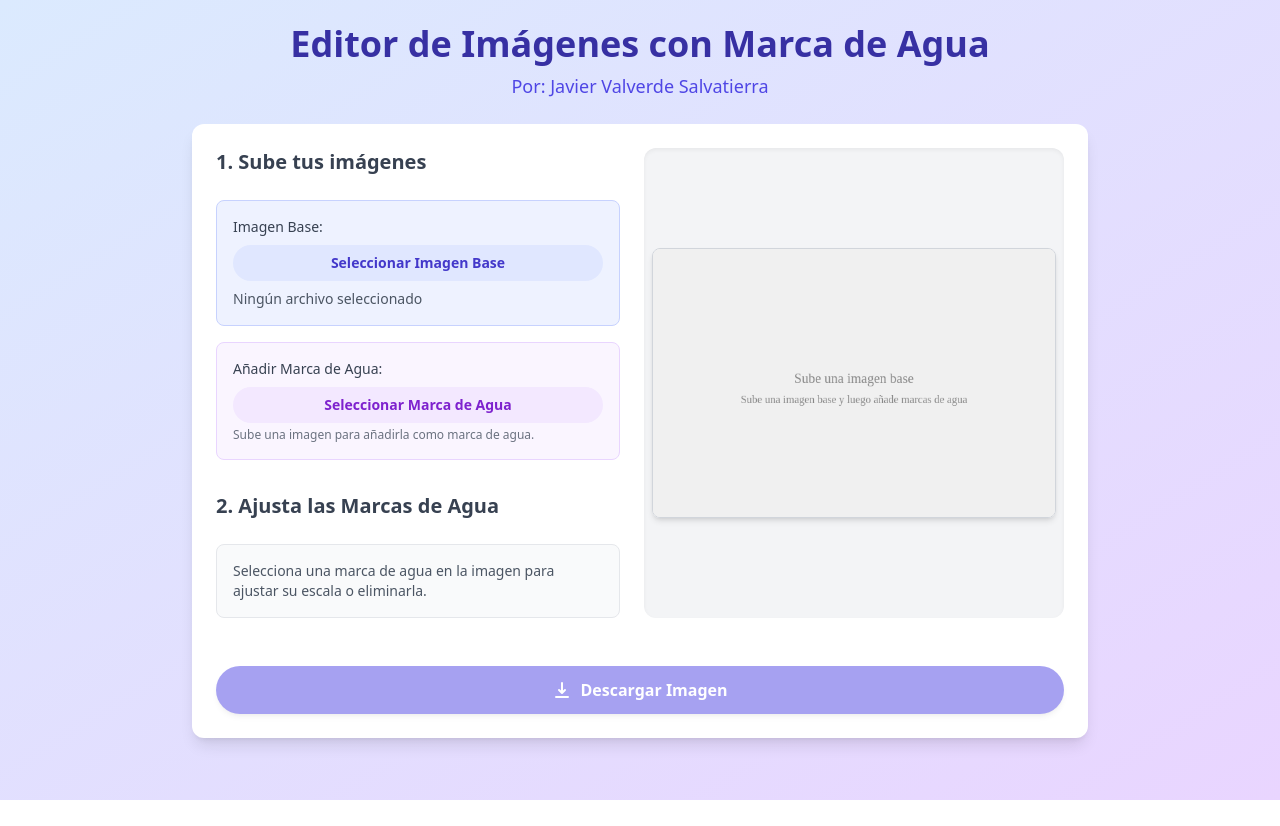
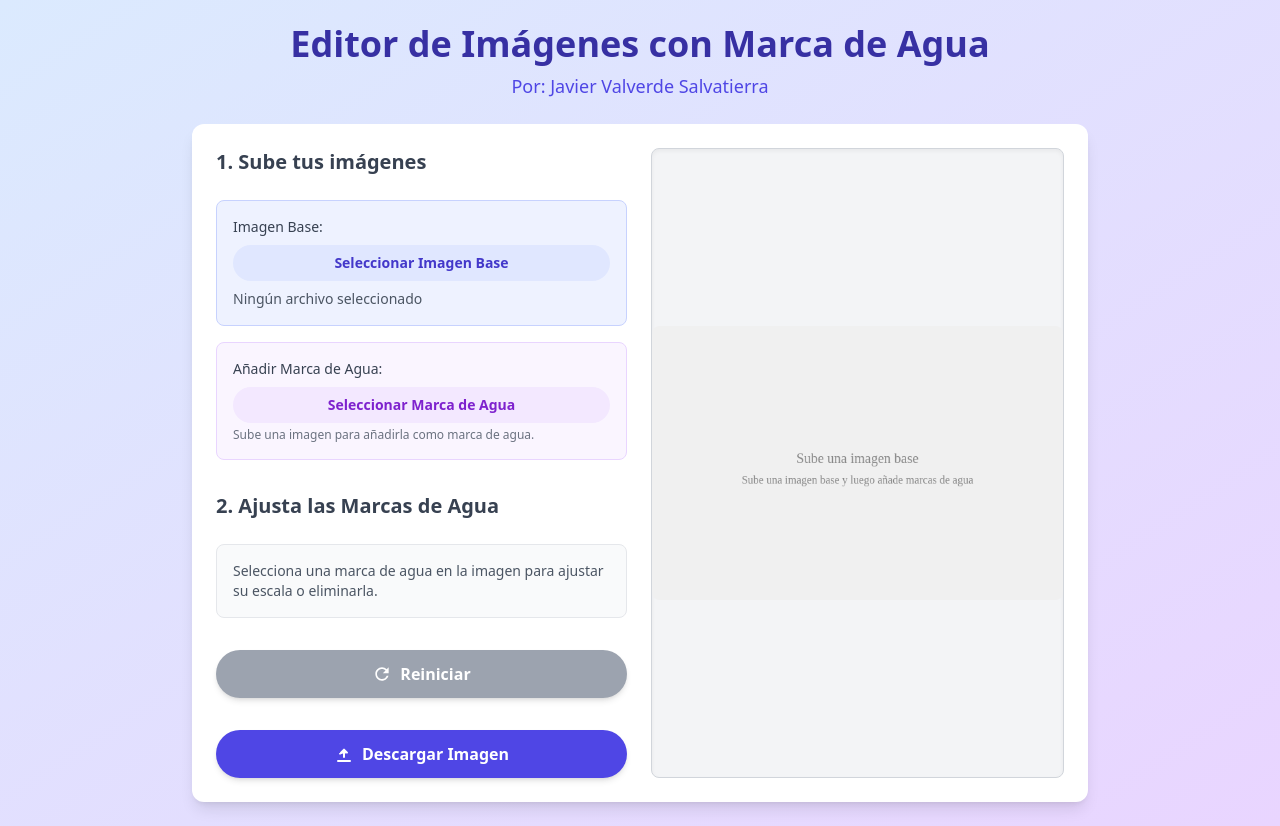
Before and after one commit to JaviSalvatierra/MarcadeAgua, a React (Create React App) app: page / in a window 1280 px wide. Before the commit the page ends 800 px from the top, so only its background shows below. Built offline with nearby package versions, Linux system fonts and the light colour scheme.

Commit message:
Últimos cambios de la aplicación

```diff
--- a/src/App.js
+++ b/src/App.js
@@ -37,7 +37,7 @@ const App = () => {
     }, []);
 
     // Función para dibujar las imágenes en el canvas
-    const drawImagesOnCanvas = useCallback(async () => {
+    const drawImagesOnCanvas = useCallback(async (drawSelectionBorder = true) => {
         const canvas = canvasRef.current;
         if (!canvas) return;
 
@@ -87,8 +87,8 @@ const App = () => {
                         height: scaledWatermarkHeight,
                     });
 
-                    // Dibujar un borde si esta es la marca de agua activa
-                    if (activeWatermarkId === watermark.id) {
+                    // Dibujar un borde si esta es la marca de agua activa Y si se debe dibujar el borde de selección
+                    if (drawSelectionBorder && activeWatermarkId === watermark.id) {
                         ctx.strokeStyle = '#6366f1'; // Tailwind indigo-500
                         ctx.lineWidth = 3;
                         ctx.strokeRect(actualX, actualY, scaledWatermarkWidth, scaledWatermarkHeight);
@@ -194,8 +194,9 @@ const App = () => {
         const yCss = clientY - rect.top;
 
         // Calcular el factor de escala entre el tamaño CSS del canvas y su tamaño interno (HTML attributes)
-        const scaleX = canvas.width / rect.width;
-        const scaleY = canvas.height / rect.height;
+        // Usamos offsetWidth/offsetHeight para obtener el tamaño renderizado del canvas
+        const scaleX = canvas.width / canvas.offsetWidth;
+        const scaleY = canvas.height / canvas.offsetHeight;
 
         // Escalar las coordenadas CSS a las coordenadas internas del canvas
         return {
@@ -308,14 +309,60 @@ const App = () => {
     // Función para descargar la imagen combinada
     const downloadImage = () => {
         const canvas = canvasRef.current;
-        if (canvas) {
+        if (!canvas || !baseImageSrc) {
+            setError("Sube una imagen base antes de descargar.");
+            return;
+        }
+
+        // Crear un canvas temporal para el guardado sin el borde de selección
+        const tempCanvas = document.createElement('canvas');
+        tempCanvas.width = canvas.width;
+        tempCanvas.height = canvas.height;
+        const tempCtx = tempCanvas.getContext('2d');
+
+        // Redibujar la imagen base
+        const baseImage = new Image();
+        baseImage.onload = () => {
+            tempCtx.drawImage(baseImage, 0, 0, tempCanvas.width, tempCanvas.height);
+
+            // Redibujar todas las marcas de agua (sin el borde de selección)
+            for (const watermark of watermarks) {
+                if (watermark.obj) {
+                    const scaledWatermarkWidth = watermark.obj.width * watermark.scale;
+                    const scaledWatermarkHeight = watermark.obj.height * watermark.scale;
+                    const actualX = Math.max(0, Math.min(watermark.x, tempCanvas.width - scaledWatermarkWidth));
+                    const actualY = Math.max(0, Math.min(watermark.y, tempCanvas.height - scaledWatermarkHeight));
+                    tempCtx.drawImage(watermark.obj, actualX, actualY, scaledWatermarkWidth, scaledWatermarkHeight);
+                }
+            }
+
+            // Descargar la imagen del canvas temporal
             const link = document.createElement('a');
             link.download = 'imagen_con_marcas_de_agua.png';
-            link.href = canvas.toDataURL('image/png');
+            link.href = tempCanvas.toDataURL('image/png');
             document.body.appendChild(link);
             link.click();
             document.body.removeChild(link);
-        }
+            setError(null); // Limpiar cualquier error anterior
+        };
+        baseImage.onerror = () => {
+            setError("Error al cargar la imagen base para la descarga.");
+        };
+        baseImage.src = baseImageSrc;
+    };
+
+    // Función para reiniciar la aplicación a su estado inicial
+    const handleReset = () => {
+        setBaseImageSrc(null);
+        setBaseImageName(null);
+        setWatermarks([]);
+        setNextWatermarkId(0);
+        setActiveWatermarkId(null);
+        setLoading(false);
+        setError(null);
+        // Opcional: Limpiar los inputs de archivo si es necesario, aunque key={nextWatermarkId} ya ayuda
+        if (baseImageInputRef.current) baseImageInputRef.current.value = '';
+        if (watermarkInputRef.current) watermarkInputRef.current.value = '';
     };
 
     return (
@@ -466,60 +513,53 @@ const App = () => {
                             </p>
                         )}
                     </div>
+                    {/* Botón de Reiniciar */}
+                    <button
+                        onClick={handleReset}
+                        className="mt-4 w-full bg-gray-400 hover:bg-gray-500 text-white font-bold py-3 px-6 rounded-full shadow-md
+                                   transition duration-300 ease-in-out transform hover:scale-105 flex items-center justify-center gap-2"
+                    >
+                        <svg xmlns="http://www.w3.org/2000/svg" className="h-5 w-5" viewBox="0 0 24 24" fill="currentColor">
+                            <path d="M17.65 6.35C16.2 4.9 14.21 4 12 4c-4.42 0-7.99 3.58-7.99 8s3.57 8 7.99 8c3.73 0 6.84-2.55 7.73-6h-2.08c-.82 2.33-3.04 4-5.65 4-3.31 0-6-2.69-6-6s2.69-6 6-6c1.66 0 3.14.69 4.22 1.78L13 11h7V4l-2.35 2.35z"/>
+                        </svg>
+                        Reiniciar
+                    </button>
+
+                    {/* Botón de Descargar */}
+                    <button
+                        onClick={downloadImage}
+                        className="mt-4 w-full bg-indigo-600 hover:bg-indigo-700 text-white font-bold py-3 px-6 rounded-full shadow-md
+                                   transition duration-300 ease-in-out transform hover:scale-105 flex items-center justify-center gap-2"
+                    >
+                        <svg xmlns="http://www.w3.org/2000/svg" className="h-5 w-5" viewBox="0 0 20 20" fill="currentColor">
+                            <path fillRule="evenodd" d="M3 17a1 1 0 011-1h12a1 1 0 110 2H4a1 1 0 01-1-1zm3.293-7.707a1 1 0 010-1.414l3-3a1 1 0 011.414 0l3 3a1 1 0 01-1.414 1.414L11 9.414V13a1 1 0 11-2 0V9.414L6.707 10.293a1 1 0 01-1.414-1.414z" clipRule="evenodd" />
+                        </svg>
+                        Descargar Imagen
+                    </button>
+
+                    {/* Mensajes de carga y error */}
+                    {loading && (
+                        <p className="text-center text-indigo-500 mt-4">Cargando...</p>
+                    )}
+                    {error && (
+                        <p className="text-center text-red-500 mt-4">{error}</p>
+                    )}
                 </div>
 
-                {/* Sección de visualización del canvas - Orden 2 en móvil y desktop */}
-                <div className="flex-1 flex justify-center items-center bg-gray-100 rounded-xl shadow-inner p-2 overflow-hidden order-2 lg:order-2 min-w-[300px]"> {/* min-w para asegurar espacio */}
+                {/* Sección de Canvas - Orden 2 en móvil y desktop */}
+                <div className="flex-1 flex justify-center items-center bg-gray-100 rounded-lg shadow-inner overflow-hidden order-2 lg:order-2 min-h-[300px] border border-gray-300">
                     <canvas
                         ref={canvasRef}
-                        className={`max-w-full h-auto rounded-lg border border-gray-300 shadow-md ${baseImageSrc && watermarks.length > 0 && !loading ? 'cursor-grab active:cursor-grabbing' : ''}`}
-                        // Eventos para arrastrar la marca de agua
+                        className="max-w-full h-auto rounded-lg"
                         onMouseDown={handleInteractionStart}
                         onMouseMove={handleInteractionMove}
                         onMouseUp={handleInteractionEnd}
-                        onMouseLeave={handleInteractionEnd}
+                        onMouseLeave={handleInteractionEnd} // Terminar arrastre si el ratón sale del canvas
                         onTouchStart={handleInteractionStart}
                         onTouchMove={handleInteractionMove}
                         onTouchEnd={handleInteractionEnd}
-                        // Estilos iniciales, se ajustarán con JS
-                        width="600"
-                        height="400"
-                    >
-                        Tu navegador no soporta el elemento canvas.
-                    </canvas>
-                </div>
-
-                {/* Botón de descarga y mensajes de error - Ahora es un elemento de ancho completo y orden 3 */}
-                <div className="w-full order-3 lg:order-3">
-                    <button
-                        onClick={downloadImage}
-                        disabled={!baseImageSrc || loading}
-                        className="mt-6 w-full bg-indigo-600 hover:bg-indigo-700 text-white font-bold py-3 px-6 rounded-full shadow-md
-                                   transition duration-300 ease-in-out transform hover:scale-105
-                                   disabled:opacity-50 disabled:cursor-not-allowed flex items-center justify-center gap-2"
-                    >
-                        {loading ? (
-                            <>
-                                <svg className="animate-spin h-5 w-5 text-white" xmlns="http://www.w3.org/2000/svg" fill="none" viewBox="0 0 24 24">
-                                    <circle className="opacity-25" cx="12" cy="12" r="10" stroke="currentColor" strokeWidth="4"></circle>
-                                    <path className="opacity-75" fill="currentColor" d="M4 12a8 8 0 018-8V0C5.373 0 0 5.373 0 12h4zm2 5.291A7.962 7.962 0 014 12H0c0 3.042 1.135 5.824 3 7.938l3-2.647z"></path>
-                                </svg>
-                                Procesando...
-                            </>
-                        ) : (
-                            <>
-                                <svg xmlns="http://www.w3.org/2000/svg" className="h-5 w-5" viewBox="0 0 20 20" fill="currentColor">
-                                    <path fillRule="evenodd" d="M3 17a1 1 0 011-1h12a1 1 0 110 2H4a1 1 0 01-1-1zm3.293-7.707a1 1 0 011.414 0L9 10.586V3a1 1 0 112 0v7.586l1.293-1.293a1 1 0 111.414 1.414l-3 3a1 1 0 01-1.414 0l-3-3a1 1 0 010-1.414z" clipRule="evenodd" />
-                                </svg>
-                                Descargar Imagen
-                            </>
-                        )}
-                    </button>
-                    {error && (
-                        <div className="mt-4 p-3 bg-red-100 border border-red-400 text-red-700 rounded-lg text-sm text-center">
-                            {error}
-                        </div>
-                    )}
+                        onTouchCancel={handleInteractionEnd}
+                    ></canvas>
                 </div>
             </div>
         </div>
```
